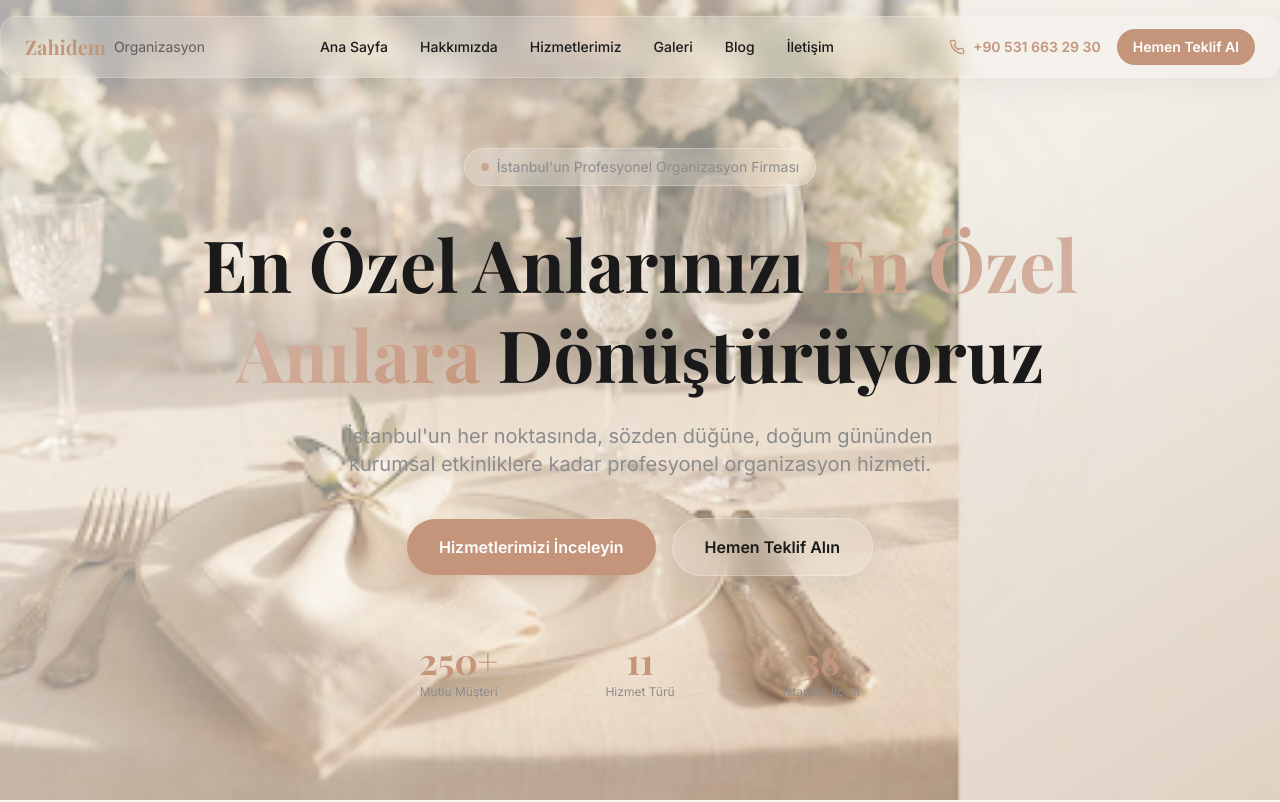
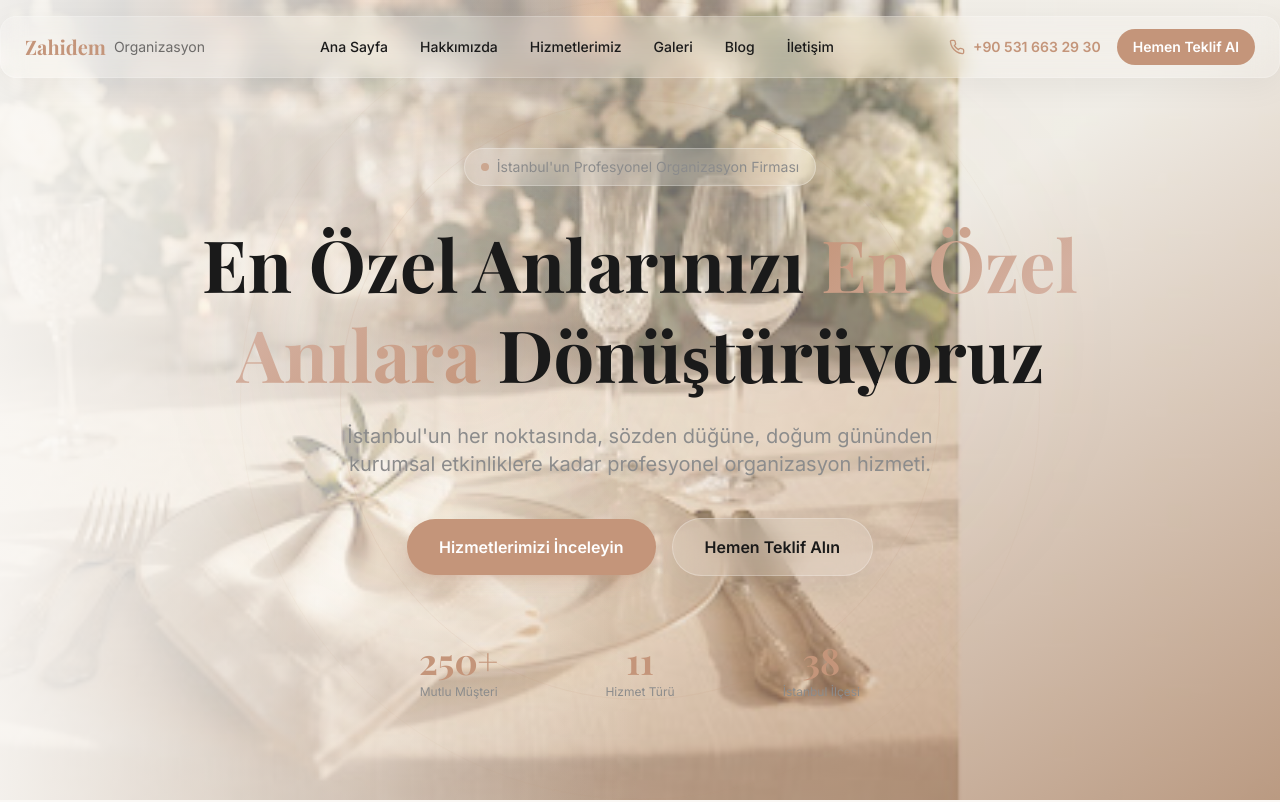
Before and after one commit to Msamedcbn/zahidemorganizasyon, a Next.js app: page / in a window 1280 px wide. Shown: the top 802 px of the page. Built offline with nearby package versions, Linux system fonts and the light colour scheme; a web font is replaced by a local one.

Commit message:
fix(qa): ISSUE-004 — hero image has white space on right, add darker gradient overlay

```diff
--- a/src/app/page.tsx
+++ b/src/app/page.tsx
@@ -21,13 +21,15 @@ export default function HomePage() {
 function HeroSection() {
   return (
     <section className="relative min-h-screen flex items-center justify-center overflow-hidden">
+      <div className="absolute inset-0 bg-background" />
       <div className="absolute inset-0">
         <img
           src="/images/hero-atmosphere.jpg"
           alt=""
           className="w-full h-full object-cover object-center md:object-[center_30%]"
         />
-        <div className="absolute inset-0 bg-gradient-to-br from-background/70 via-background/50 to-primary/25" />
+        <div className="absolute inset-0 bg-gradient-to-br from-background/60 via-background/40 to-primary-dark/70" />
+        <div className="absolute inset-0 bg-gradient-to-r from-background/80 via-transparent to-transparent md:from-background/90" />
       </div>
 
       <div className="absolute inset-0">
```
